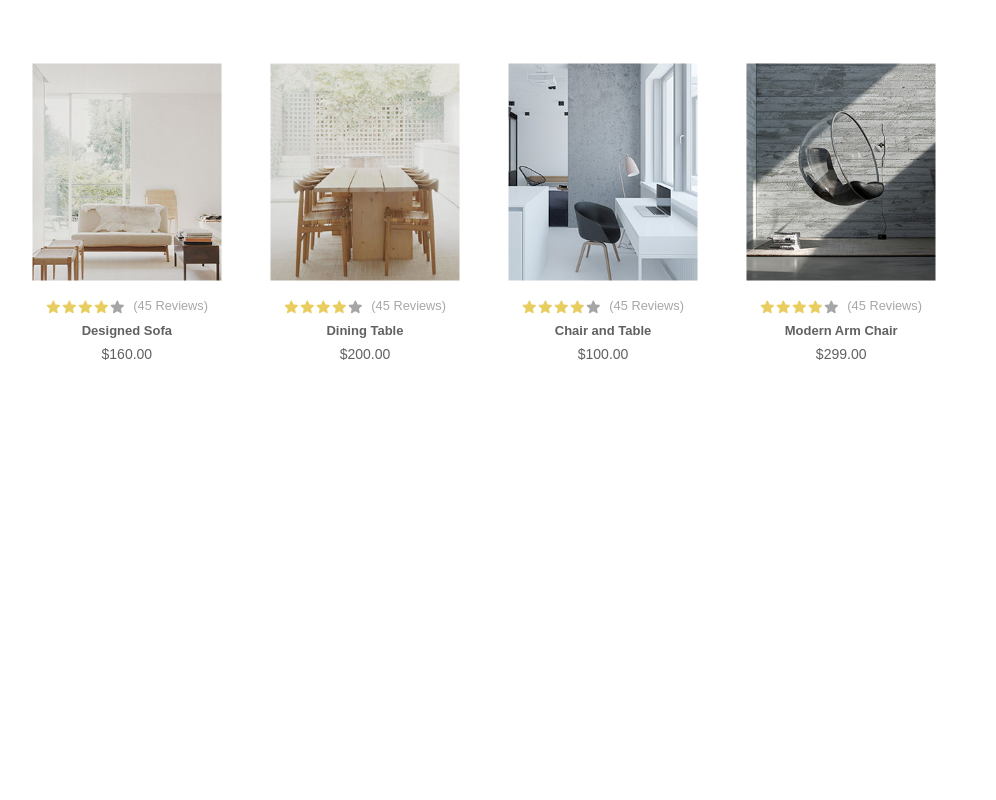
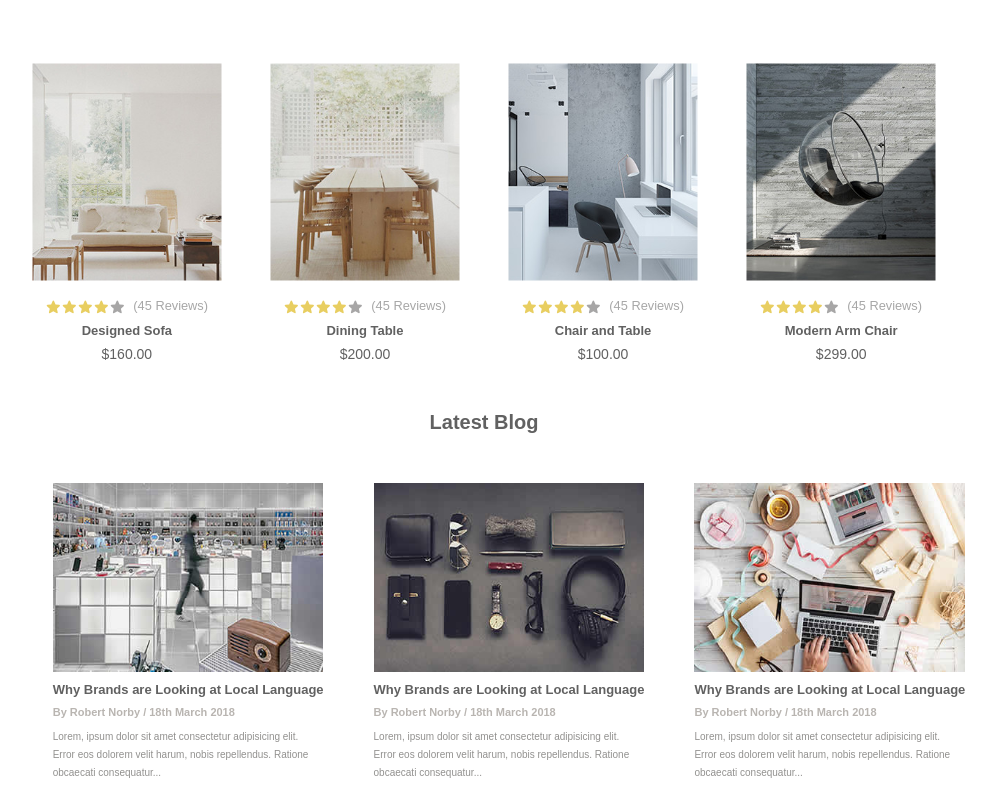
Before and after one commit to MadMax2121/MaksArt, a React (Create React App) app: page / in a window 1280 px wide. Shown: the part 2261-3061 px from the top of the page, without its empty margins (156-1152 px from the left). Before the commit the page ends 2631 px from the top, so only its background shows below. Built offline with nearby package versions, Linux system fonts and the light colour scheme.

Commit message:
finished products

```diff
--- a/src/FeaturedProducts/FeaturedProducts.css
+++ b/src/FeaturedProducts/FeaturedProducts.css
@@ -95,3 +95,49 @@
     justify-content: center;
     padding-top:16px;
 }
+
+.latest_blog {
+    display: flex;
+    justify-content: center;
+}
+
+.blog_img {
+    height: 5cm;
+    width: 7.15cm;
+}
+
+.blog {
+    display:flex;
+    flex-direction: column;
+    margin-left:50px;
+}
+.blog_title {
+    font-size: 13px;
+    text-align: left;
+    color: rgb(97,97,97);
+    margin-bottom: 0px;
+}
+
+.latest_b {
+    font-size: 20px;
+    color: rgb(97,97,97);
+    display: flex;
+    justify-content: center;
+    padding:32px;
+
+}
+
+.author {
+    font-size: 11px;
+    text-align: left;
+    color: rgb(185,181,177);
+    margin-bottom: 0px;
+}
+
+.blog > p {
+    font-size: 10px;
+    color: rgb(146, 145, 143);
+    text-align: left;
+    line-height: 1.8;
+    width: 7cm;
+}
--- a/src/FeaturedProducts/FeaturedProducts.js
+++ b/src/FeaturedProducts/FeaturedProducts.js
@@ -57,14 +57,51 @@ function FeaturedProducts() {
                 <img className="star" style={{ filter: "invert(78%) sepia(5%) saturate(19%) hue-rotate(319deg) brightness(86%) contrast(86%)" }} src="/star/star.svg" alt="" />
                 <div>(45 Reviews)</div>
               </div>
-            <div style = {{color:"rgb(97,97,97)", "font-weight":"bold", "font-size":"13px", "margin-top":"6px"}}>{review.name}</div>
-            <div style = {{color:"rgb(97,97,97)", "font-size":"14px", "margin-top":"8px"}}>{review.price}</div>
+              <div style={{ color: "rgb(97,97,97)", "font-weight": "bold", "font-size": "13px", "margin-top": "6px" }}>{review.name}</div>
+              <div style={{ color: "rgb(97,97,97)", "font-size": "14px", "margin-top": "8px" }}>{review.price}</div>
             </div>
           )
           )}
         </div>
+      </div>
 
+      <h2 className='latest_b'> Latest Blog</h2>
+      <div className='latest_blog'>
+        <div className='blog'>
+          <img className = "blog_img" src="/blog/b1.jpg" alt="" />
+
+          <h2 className='blog_title'>Why Brands are Looking at Local Language</h2>
+          <h2 className='author'>By Robert Norby / 18th March 2018</h2>
+          <p>
+            Lorem, ipsum dolor sit amet consectetur adipisicing elit. Error eos dolorem
+            velit harum, nobis repellendus. Ratione obcaecati consequatur...
+          </p>
         </div>
+
+        <div className='blog'>
+          <img className = "blog_img" src="/blog/b2.jpg" alt="" />
+
+          <h2 className='blog_title' >Why Brands are Looking at Local Language</h2>
+          <h2 className='author'>By Robert Norby / 18th March 2018</h2>
+          <p>
+            Lorem, ipsum dolor sit amet consectetur adipisicing elit. Error eos dolorem
+            velit harum, nobis repellendus. Ratione obcaecati consequatur...
+          </p>
+        </div>
+
+        <div className='blog'>
+          <img className = "blog_img" src="/blog/b3.jpg" alt="" />
+
+          <h2 className='blog_title' >Why Brands are Looking at Local Language</h2>
+          <h2 className='author'>By Robert Norby / 18th March 2018</h2>
+          <p>
+            Lorem, ipsum dolor sit amet consectetur adipisicing elit. Error eos dolorem
+            velit harum, nobis repellendus. Ratione obcaecati consequatur...
+          </p>
+        </div>
+      </div>
+
+
     </main>
   )
 }
```
Lines whose indentation alone changed are shown as unchanged.
